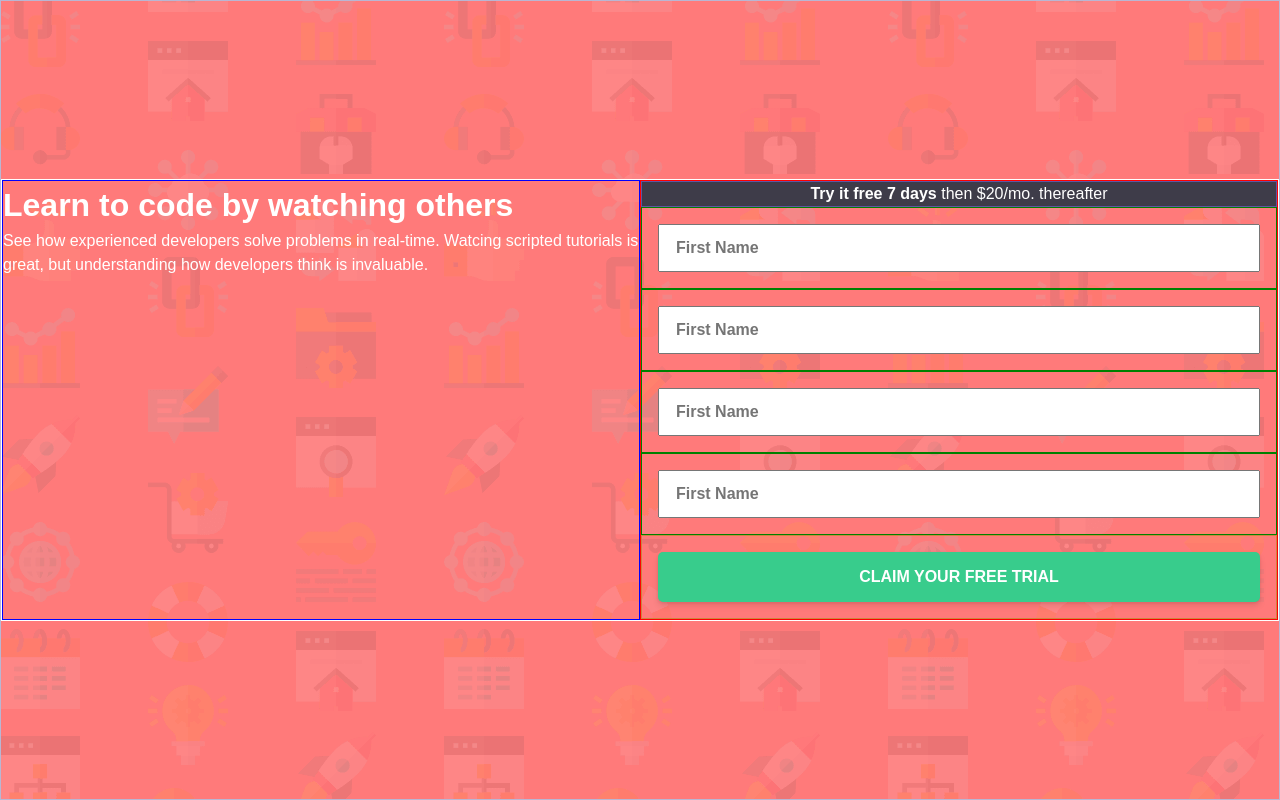
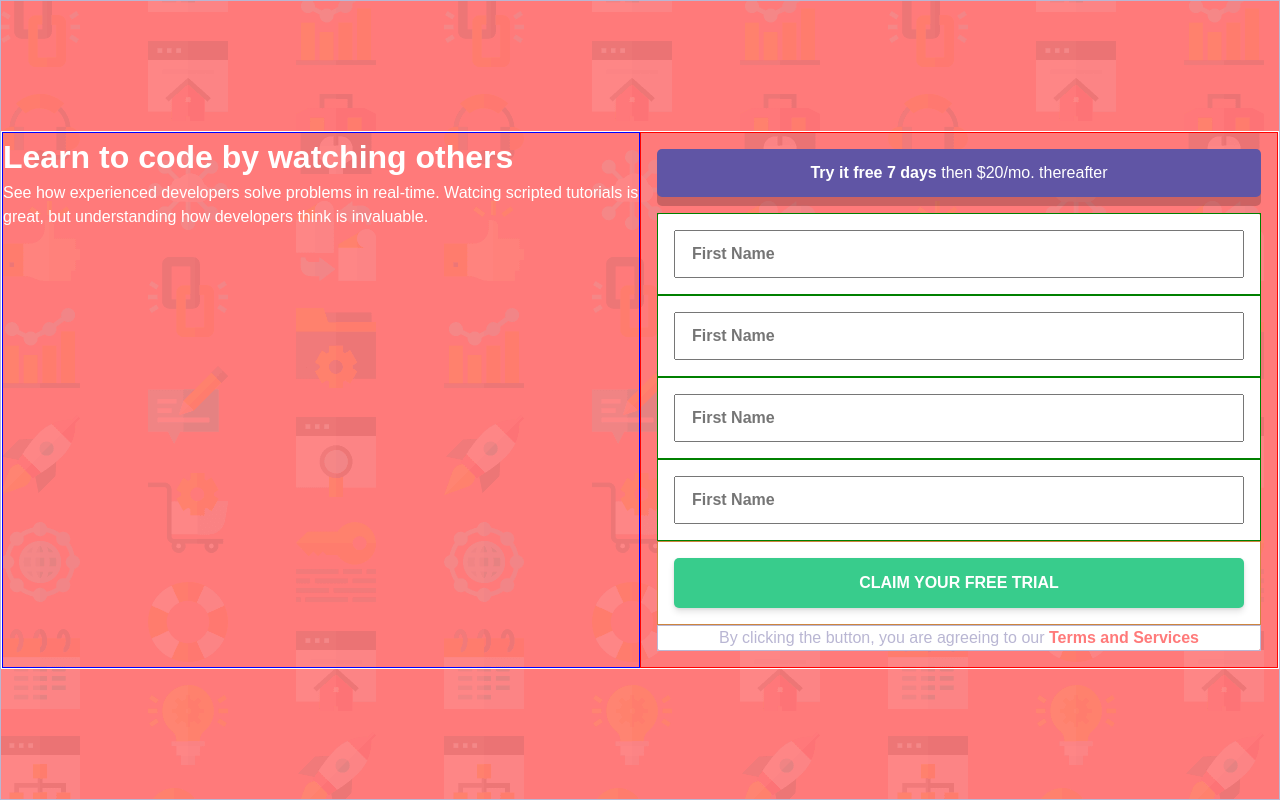
Before and after one commit to Nhoj-Plummer/intro_component_with_sign-up_form, a Next.js app: page / in a window 1280 px wide. Built offline with nearby package versions, Linux system fonts and the light colour scheme.

Commit message:
Add more styling to the input box

```diff
--- a/src/app/sign-up/SignUp.css
+++ b/src/app/sign-up/SignUp.css
@@ -12,22 +12,51 @@
 
 .sign_up_inputs_container {
   border: 1px solid red;
+  padding: 1rem;
   flex: 50%;
 }
 
+.sign_up_inputs_container_two {
+  background-color: white;
+  border-radius: 5px;
+}
+
 .sign_up_inputs_reminder {
-  text-align: center;
-  background-color: var(--dark-blue);
-  border: 1px solid var(--blue);
+  display: flex;
+  align-items: center;
+  justify-content: center;
+  background-color: var(--blue);
+  margin-bottom: 1rem;
+  height: 3rem;
+  border-radius: 5px;
+  box-shadow: 0px 9px 0px 0px rgba(0, 0, 0, 0.2);
 }
 
 .sign_up_inputs_reminder span {
   font-weight: 600;
 }
 .sign_up_inputs_fields {
+  border-radius: 5px;
 }
 
-@media (max-width: 400px) {
+.sign_up_inputs_reminder_two {
+  display: flex;
+  align-items: center;
+  justify-content: center;
+  text-align: center;
+  color: var(--grayish-blue);
+  font-size: var(--font-size-body);
+  border: 1px solid;
+  margin: auto;
+}
+
+.sign_up_inputs_reminder_two span {
+  color: var(--red);
+  font-weight: 600;
+  cursor: pointer;
+}
+
+@media (max-width: 426px) {
   .sign_up_container {
     flex-direction: column;
   }
@@ -39,4 +68,8 @@
     border: 1px solid red;
     flex: 100%;
   }
+
+  .sign_up_inputs_reminder_two {
+    width: 80%;
+  }
 }
--- a/src/app/sign-up/SignUp.tsx
+++ b/src/app/sign-up/SignUp.tsx
@@ -18,8 +18,11 @@ const SignUp = () => {
       </div>
       <div className="sign_up_inputs_container">
         <div className="sign_up_inputs_reminder">
-          <span>Try it free 7 days </span>then $20/mo. thereafter
+          <p>
+            <span>Try it free 7 days </span> then $20/mo. thereafter
+          </p>
         </div>
+        <div className="sign_up_inputs_container_two">
           <div className="sign_up_inputs_fields">
             <InputField
               placeholder="First Name"
@@ -51,6 +54,13 @@ const SignUp = () => {
             />
           </div>
           <Button text="CLAIM YOUR FREE TRIAL" />
+          <div className="sign_up_inputs_reminder_two">
+            <p>
+              By clicking the button, you are agreeing to our{" "}
+              <span>Terms and Services</span>
+            </p>
+          </div>
+        </div>
       </div>
     </div>
   );
```
Lines whose indentation alone changed are shown as unchanged.
